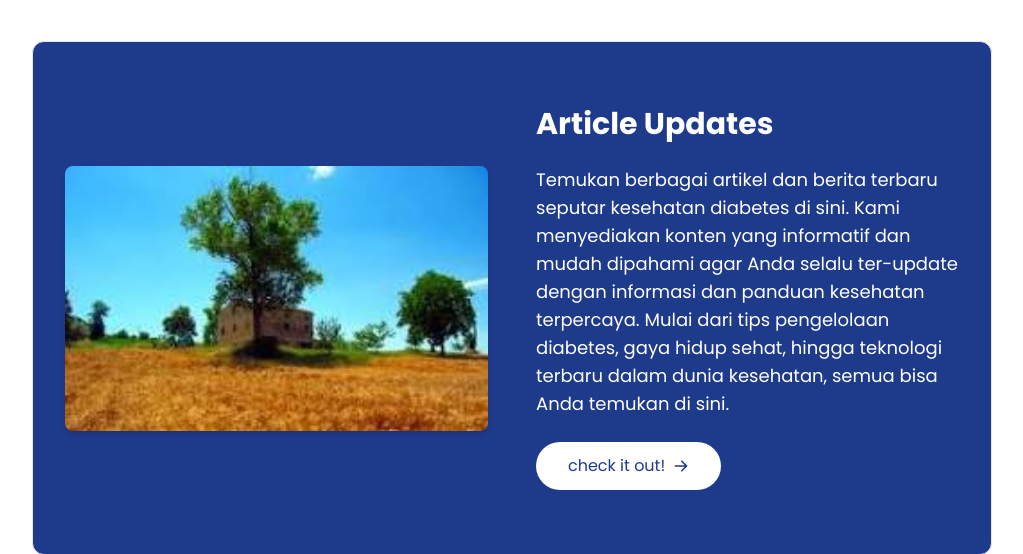
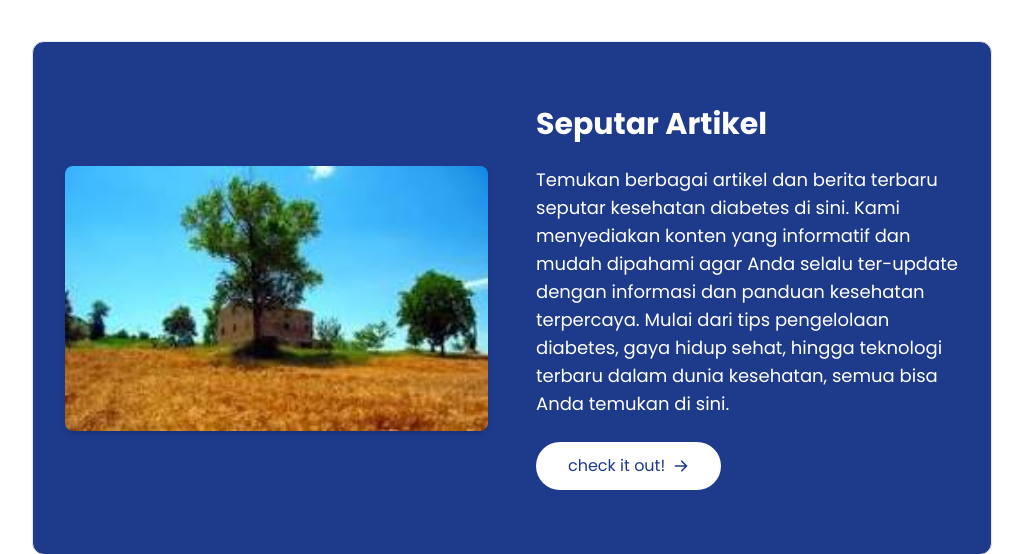
Before and after one commit to suryadwprmn/VirtualAssitantForDiabetics, a Flask app: page / in a window 1280 px wide. Shown: the part 1033-1587 px from the top of the page, without its empty margins (128-1151 px from the left). Run offline with Flask 3, Linux system fonts and the light colour scheme; parts of the project's set-up code (start-up, migrations or seed data) failed here and were passed over; some web fonts are replaced.

Commit message:
merapihkan halaman app.py

```diff
--- a/app.py
+++ b/app.py
@@ -16,23 +16,42 @@ db.init_app(app)
 def allowed_file(filename):
     return '.' in filename and filename.rsplit('.', 1)[1].lower() in Config.ALLOWED_EXTENSIONS
 
-
 ##################### Landing Page Routing #####################
-@app.route("/")
-def first():
-    return render_template("index.html")
+@app.route('/')
+def index():
+    if 'user_id' in session:
+        user = User.query.get(session['user_id'])
+        if user.role == 'admin':
+            return redirect(url_for('admin_dashboard'))
+    return render_template('index.html')
 
 @app.route("/home")
 def Home():
 	return render_template("Home.html")
 
-@app.route("/article")
-def Artikel():
-	return render_template("article.html")
+@app.route('/artikel')
+def artikel():
+    if 'user_id' in session:
+        user = User.query.get(session['user_id'])
+        if user.role == 'admin':
+            return redirect(url_for('admin_dashboard'))
+    return render_template('article.html')
 
-@app.route("/hospital")
-def Hospital():
-	return render_template("Hospital.html")
+@app.route('/cek_rs')
+def cek_rs():
+    if 'user_id' in session:
+        user = User.query.get(session['user_id'])
+        if user.role == 'admin':
+            return redirect(url_for('admin_dashboard'))
+    return render_template('Hospital.html')
+
+@app.route('/chatbot')
+def chatbot():
+    if 'user_id' in session:
+        user = User.query.get(session['user_id'])
+        if user.role == 'admin':
+            return redirect(url_for('admin_dashboard'))
+    return render_template('chatbot.html')
 
 ##################### End Landing Page Routing #####################
 
@@ -51,38 +70,6 @@ def login_required(f):
 
         return f(*args, **kwargs)
     return decorated_function
-
-@app.route('/')
-def index():
-    if 'user_id' in session:
-        user = User.query.get(session['user_id'])
-        if user.role == 'admin':
-            return redirect(url_for('admin_dashboard'))
-    return render_template('index.html')
-
-@app.route('/artikel')
-def artikel():
-    if 'user_id' in session:
-        user = User.query.get(session['user_id'])
-        if user.role == 'admin':
-            return redirect(url_for('admin_dashboard'))
-    return render_template('article.html')
-
-@app.route('/cek_rs')
-def cek_rs():
-    if 'user_id' in session:
-        user = User.query.get(session['user_id'])
-        if user.role == 'admin':
-            return redirect(url_for('admin_dashboard'))
-    return render_template('rumah_sakit.html')
-
-@app.route('/chatbot')
-def chatbot():
-    if 'user_id' in session:
-        user = User.query.get(session['user_id'])
-        if user.role == 'admin':
-            return redirect(url_for('admin_dashboard'))
-    return render_template('chatbot.html')
 
 @app.route('/login', methods=['GET', 'POST'])
 def login():
@@ -195,13 +182,6 @@ def delete_article(article_id):
 
 ##################### Routing #####################
 
-
-
-
-
-
-
-
 ##################### Error Handler #####################
 # Error handler untuk 404 - Page Not Found
 @app.errorhandler(404)
--- a/templates/index.html
+++ b/templates/index.html
@@ -55,17 +55,18 @@
 
                 <!-- Content Column -->
                 <div class="w-full md:w-1/2 flex flex-col items-start space-y-4 sm:space-y-6 ">
-                    <h2 class="text-2xl sm:text-3xl font-bold text-white">Article Updates</h2>
+                    <h2 class="text-2xl sm:text-3xl font-bold text-white">Seputar Artikel</h2>
                     <p class="text-white leading-relaxed text-sm sm:text-base lg:text-lg">
                         Temukan berbagai artikel dan berita terbaru seputar kesehatan diabetes di sini. Kami menyediakan konten yang informatif dan mudah dipahami agar Anda selalu ter-update dengan informasi dan panduan kesehatan terpercaya. Mulai dari tips pengelolaan diabetes, gaya hidup sehat, hingga teknologi terbaru dalam dunia kesehatan, semua bisa Anda temukan di sini.
                     </p>
-                    <button class="bg-white text-blue-900 px-4 sm:px-6 md:px-8 py-2 sm:py-3 rounded-full hover:bg-gray-400 hover:text-white transition-colors duration-200 inline-flex items-center">
+                    <a class="bg-white text-blue-900 px-4 sm:px-6 md:px-8 py-2 sm:py-3 rounded-full hover:bg-gray-400 hover:text-white transition-colors duration-200 inline-flex items-center" href="/artikel">
                         check it out!
                         <svg xmlns="http://www.w3.org/2000/svg" class="h-4 w-4 ml-2" viewBox="0 0 20 20" fill="currentColor">
                             <path fill-rule="evenodd" d="M10.293 3.293a1 1 0 011.414 0l6 6a1 1 0 010 1.414l-6 6a1 1 0 01-1.414-1.414L14.586 11H3a1 1 0 110-2h11.586l-4.293-4.293a1 1 0 010-1.414z" clip-rule="evenodd" />
                         </svg>
-                    </button>
+                    </a>
                 </div>
+
             </div>
         </div>
     </section>
```
